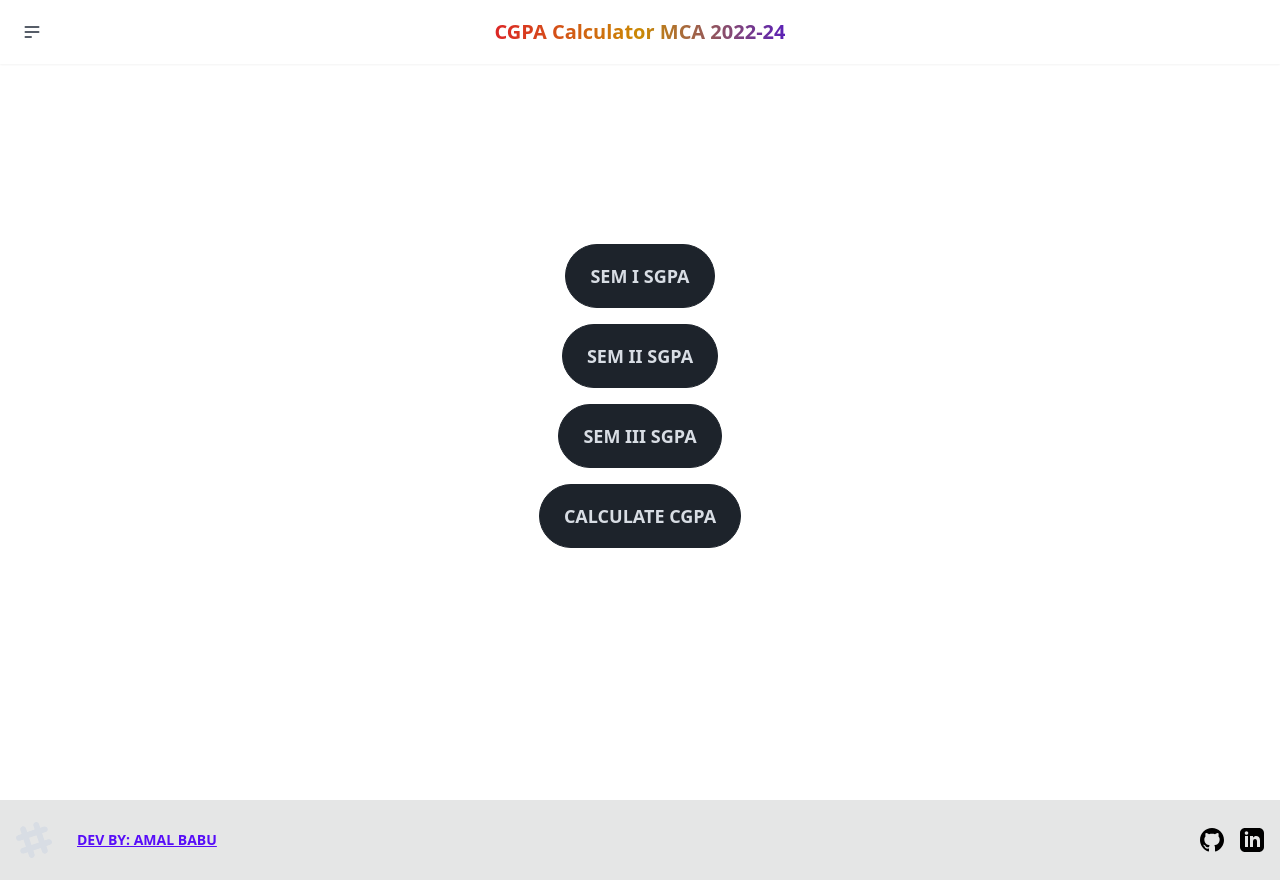
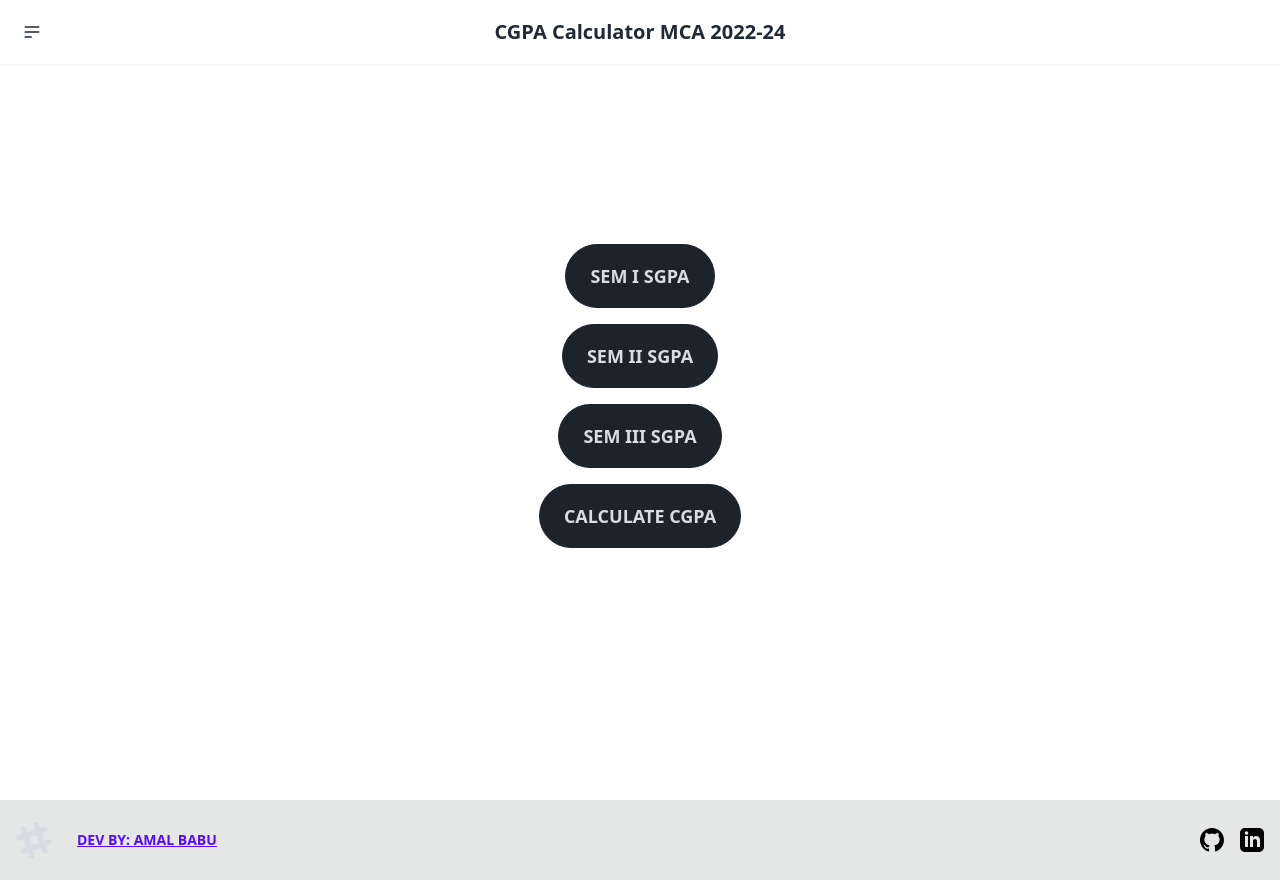
Before and after one commit to amal-babu-git/cgpa-mca-vtu-2022-24, a React (Vite) app: page / in a window 1280 px wide. Built offline with nearby package versions, Linux system fonts and the light colour scheme; no server answers.

Commit message:
title changed

```diff
--- a/src/components/header/Navbar.jsx
+++ b/src/components/header/Navbar.jsx
@@ -75,10 +75,10 @@ const Navbar = () => {
 						to={"/"}
 						className="btn btn-ghost normal-case text-xl"
 					>
-						{/* <h1>CGPA Calculator MCA 2022-24</h1> */}
-						<h1 className="font-bold text-transparent bg-clip-text bg-gradient-to-r  from-red-600 via-orange-600 via-yellow-600 via-green-800 via-blue-800 via-indigo-800 to-violet-800">
+						<h1>CGPA Calculator MCA 2022-24</h1>
+						{/* <h1 className="font-bold text-transparent bg-clip-text bg-gradient-to-r  from-red-600 via-orange-600 via-yellow-600 via-green-800 via-blue-800 via-indigo-800 to-violet-800">
 							CGPA Calculator MCA 2022-24
-						</h1>
+						</h1> */}
 					</Link>
 				</div>
 				<div className="navbar-end">
```
